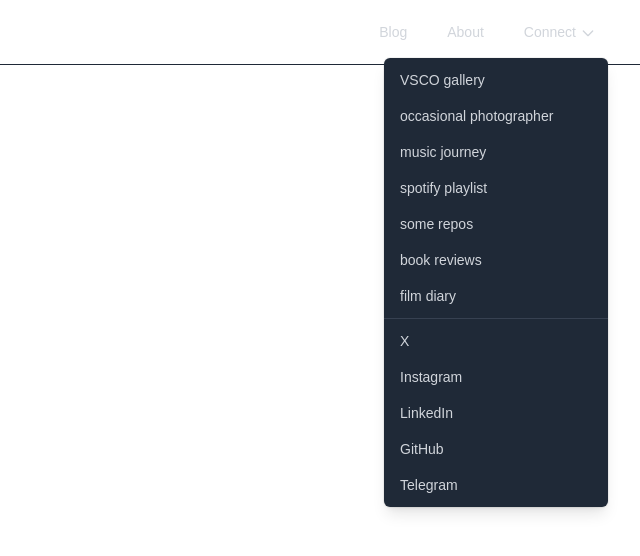
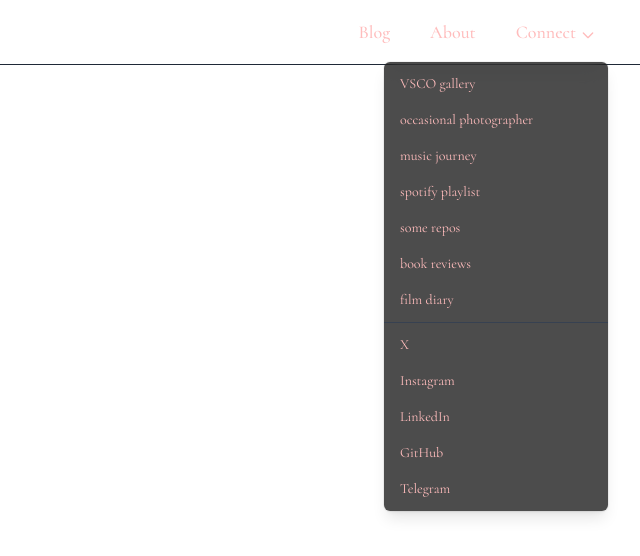
Before and after one commit to jordidimass/jordidimass, a Next.js app: page / in a window 1280 px wide. Both pictures are taken after a click on the button "Connect". Shown: the top 556 px of the page, without its empty margins (640-1280 px from the left). Built offline with nearby package versions, Linux system fonts and the light colour scheme.

Commit message:
change font

```diff
--- a/src/app/layout.tsx
+++ b/src/app/layout.tsx
@@ -1,17 +1,11 @@
 import type { Metadata } from "next";
 import Navbar from '@/components/Navbar';
-import localFont from "next/font/local";
+import { Cormorant } from 'next/font/google';
 import "./globals.css";
 
-const geistSans = localFont({
-  src: "./fonts/GeistVF.woff",
-  variable: "--font-geist-sans",
-  weight: "100 900",
-});
-const geistMono = localFont({
-  src: "./fonts/GeistMonoVF.woff",
-  variable: "--font-geist-mono",
-  weight: "100 900",
+const cormorant = Cormorant({
+  weight: ['300', '400', '500', '600', '700'],
+  subsets: ['latin'],
 });
 
 export const metadata: Metadata = {
@@ -26,9 +20,7 @@
 }>) {
   return (
     <html lang="en">
-      <body
-        className={`${geistSans.variable} ${geistMono.variable} antialiased`}
-      >
+      <body className={`${cormorant.className} antialiased`}>
         <Navbar />
         {children}
       </body>
--- a/src/components/Navbar.tsx
+++ b/src/components/Navbar.tsx
@@ -37,7 +37,6 @@
                 xmlns="http://www.w3.org/2000/svg"
                 viewBox="0 0 128 128"
                 className="w-8 h-8 transition-transform duration-300 ease-in-out hover:rotate-180"
-                style={{ }}
               >
                 <path
                   style={{ fill: '#ffffff' }}
@@ -52,7 +51,7 @@
                 <Link
                   key={item.name}
                   href={item.href}
-                  className="text-gray-300 hover:text-white px-3 py-2 rounded-md text-sm font-medium"
+                  className="text-[#FFBCBC] hover:text-white px-3 py-2 rounded-md text-lg font-medium"
                 >
                   {item.name}
                 </Link>
@@ -60,7 +59,7 @@
               <div className="relative">
                 <button
                   onClick={() => setIsDropdownOpen(!isDropdownOpen)}
-                  className="text-gray-300 hover:text-white px-3 py-2 rounded-md text-sm font-medium focus:outline-none"
+                  className="text-[#FFBCBC] hover:text-white px-3 py-2 rounded-md text-lg font-medium focus:outline-none"
                 >
                   Connect
                   <svg className="ml-1 h-4 w-4 inline" fill="none" stroke="currentColor" viewBox="0 0 24 24" xmlns="http://www.w3.org/2000/svg">
@@ -68,15 +67,15 @@
                   </svg>
                 </button>
                 {isDropdownOpen && (
-                  <div className="absolute right-0 mt-2 w-56 rounded-md shadow-lg bg-gray-800 ring-1 ring-black ring-opacity-5">
+                  <div className="absolute right-0 mt-2 w-56 rounded-md shadow-lg bg-black/70 backdrop-blur-md ring-1 ring-black ring-opacity-5">
                     <div className="py-1" role="menu" aria-orientation="vertical" aria-labelledby="options-menu">
                       {connectItems.map((item, index) => (
                         <React.Fragment key={item.title}>
                           {index === 7 && <div className="border-t border-gray-700 my-1"></div>}
                           <a
                             href={item.href}
-                            onClick={() => setIsOpen(false)}
-                            className="block px-4 py-2 text-sm text-gray-300 hover:bg-gray-700 hover:text-white"
+                            onClick={() => setIsDropdownOpen(false)} // Close the dropdown on click
+                            className="block px-4 py-2 text-sm text-[#FFBCBC] hover:bg-gray-700 hover:text-white"
                             role="menuitem"
                           >
                             {item.title}
@@ -117,7 +116,7 @@
                 key={item.name}
                 href={item.href}
                 onClick={() => setIsOpen(false)}
-                className="text-gray-300 hover:text-white block px-3 py-2 rounded-md text-base font-medium"
+                className="text-[#FFBCBC] hover:text-white block px-3 py-2 rounded-md text-lg font-medium"
               >
                 {item.name}
               </Link>
@@ -130,7 +129,7 @@
                   <a
                     href={item.href}
                     onClick={() => setIsOpen(false)}
-                    className="text-gray-300 hover:text-white block px-3 py-2 rounded-md text-base font-medium"
+                    className="text-[#FFBCBC] hover:text-white block px-3 py-2 rounded-md text-lg font-medium"
                   >
                     {item.title}
                   </a>
```
